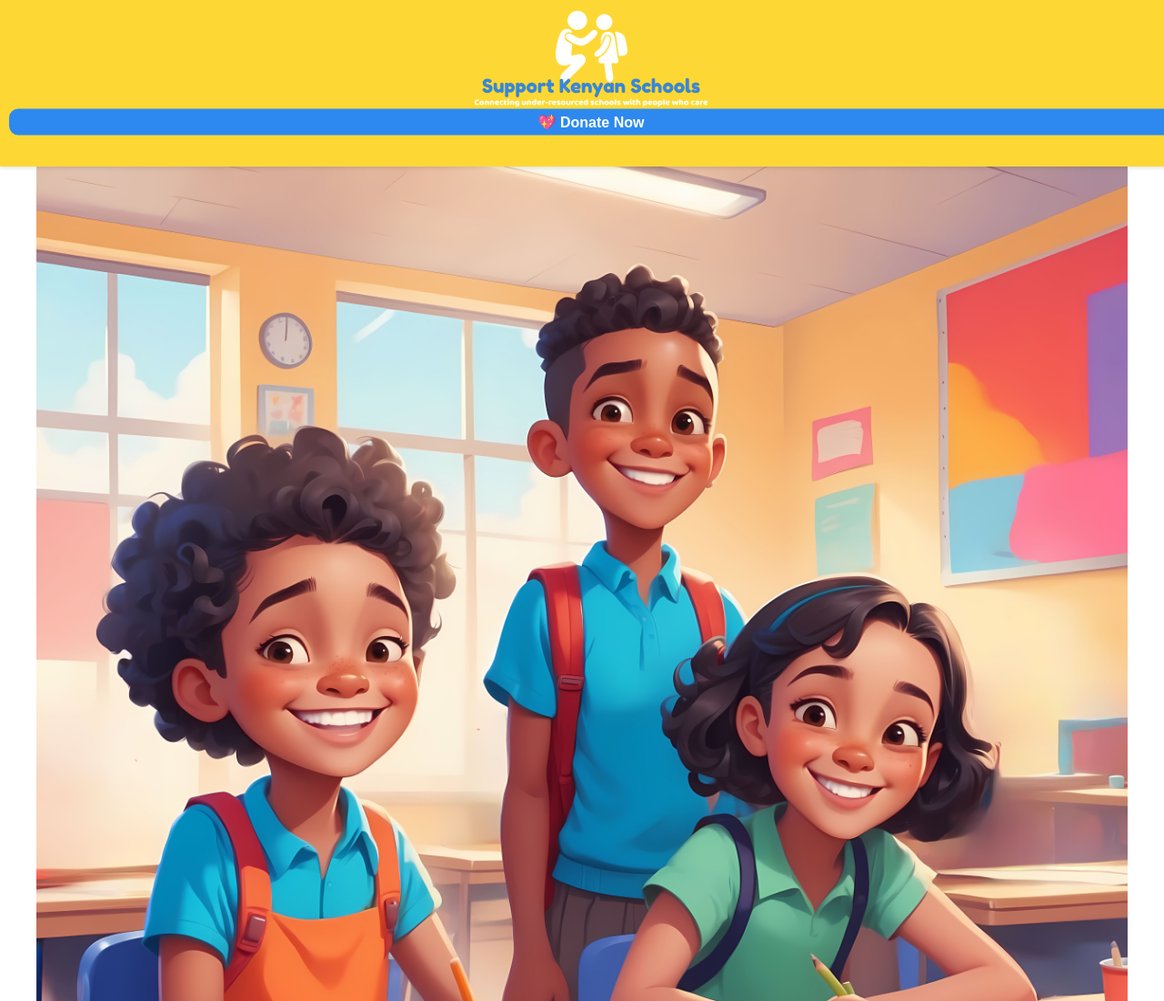
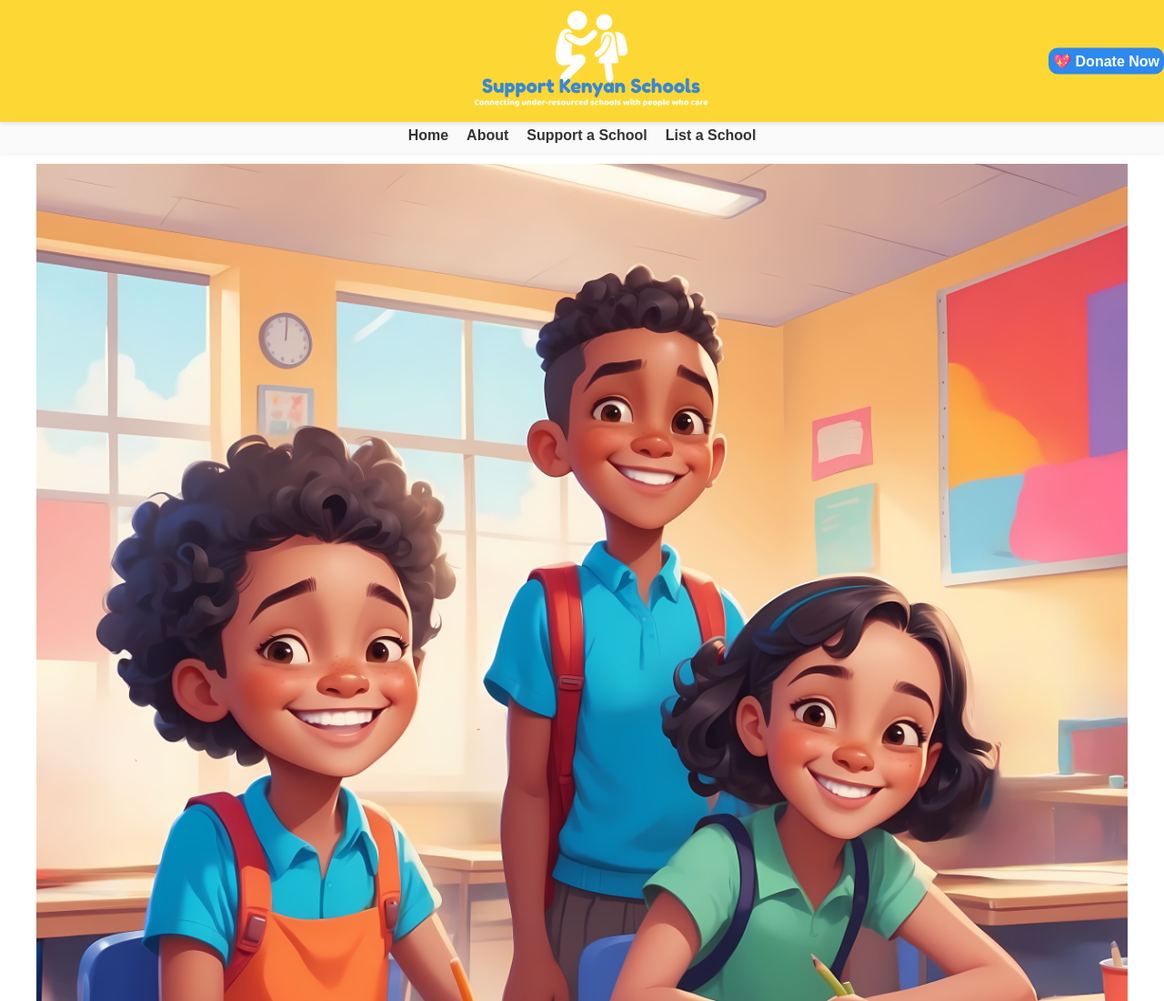
Before and after one commit to Wwinfred/Support-Kenyan-Schools, a plain HTML site: page index.html in a window 1280 px wide. Shown: the top 1100 px of the page at 91% size. Drawn offline with Linux system fonts and the light colour scheme.

Commit message:
Update index.html

```diff
--- a/index.html
+++ b/index.html
@@ -64,14 +64,6 @@
 .donate-btn:hover {
   background-color: #fdd835;
 }
-@media{
-  .donate-btn {
-    position: static;
-    display: block;
-    margin: 10px auto;
-  }
-}
-
 /* NAVIGATION */
 .main-nav {
   background-color: #fafafa;
```
